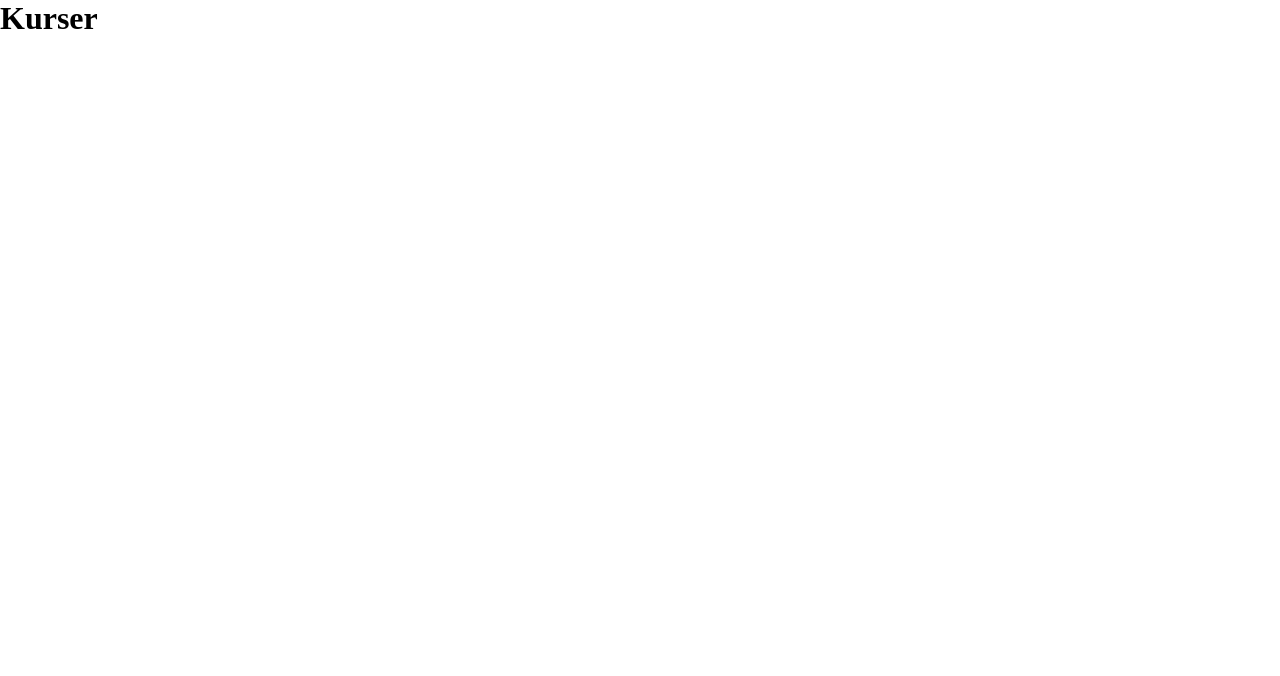
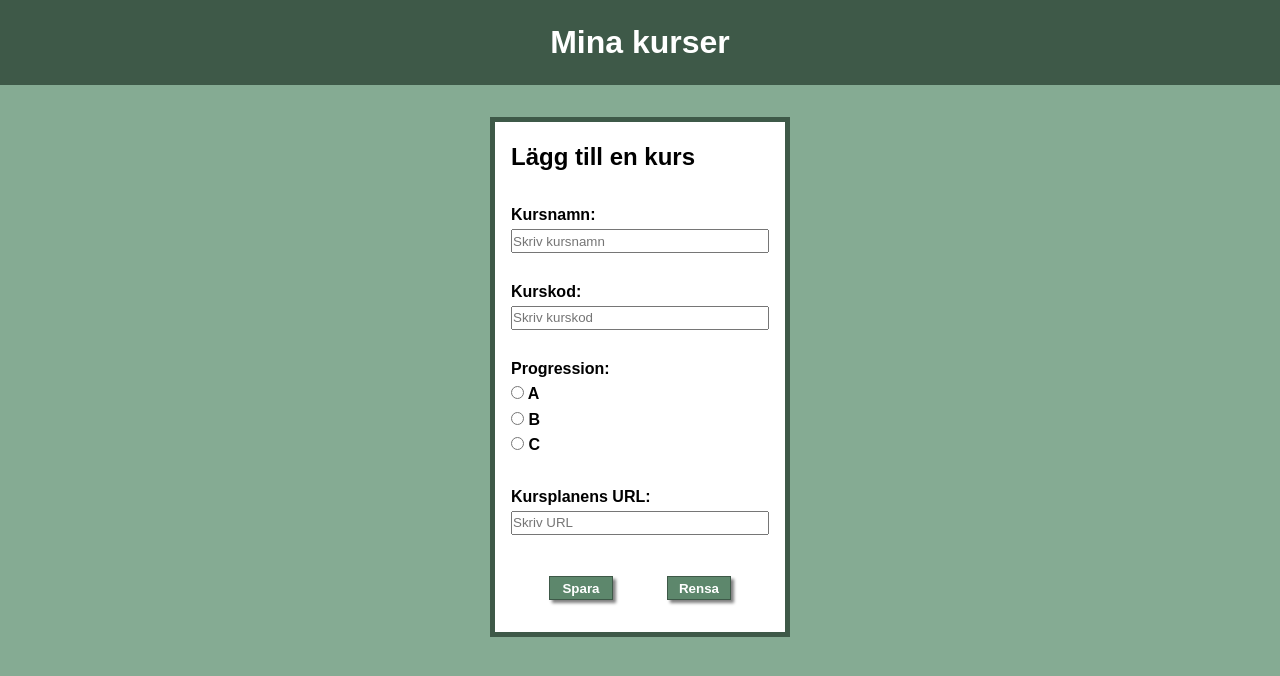
Before and after one commit to Luxusseife/typescript-1-grunder, a website built with Parcel: page src/index.html in a window 1280 px wide. Built offline with nearby package versions, Linux system fonts and the light colour scheme.

Commit message:
Skapat innehåll på index.html, stylat detta innehåll i scss-filerna, uppdaterat favicon, lagt till bakåtkompabilitet i package.json-filen samt uppdaterat README-filen.

```diff
--- a/package.json
+++ b/package.json
@@ -3,6 +3,7 @@
   "version": "1.0.0",
   "description": "",
   "source": "src/index.html",
+  "browserslist": "> 0.5%, last 2 versions, not dead",
   "scripts": {
     "start": "parcel",
     "build": "parcel build"
--- a/src/css/_base.scss
+++ b/src/css/_base.scss
@@ -4,3 +4,30 @@
     padding: 0;
     box-sizing: border-box;
 }
+
+// Typsnitt.
+$font-stack: "Arial Bold", sans-serif;
+
+// Färger.
+$primary-color: #85ab93;
+$secondary-color: darken($primary-color, 30%);
+
+// Rubriker.
+@mixin h1 {
+    padding-top: 1.5rem;
+    text-align: center;
+    color: white;
+}
+
+// Knappar.
+@mixin button {
+    width: 4rem;
+    height: 1.5rem;
+    margin: 1rem;
+    background-color: darken($primary-color, 15%);
+    border: 1px solid $secondary-color;
+    box-shadow: 3px 3px 3px grey;
+    color: white;
+    font-weight: bold;
+    cursor: pointer;
+}
--- a/src/css/_layout.scss
+++ b/src/css/_layout.scss
@@ -1 +1,54 @@
 @use 'base' as *;
+
+body {
+    font: 100% $font-stack;
+    background-color: $primary-color;
+    font-weight: bold;
+}
+
+header {
+    background-color: $secondary-color;
+    height: 85px;
+
+    h1 {
+        @include h1;
+    }
+}
+
+h2 {
+    text-align: left;
+}
+
+.form-container {
+    width: 300px;
+    border: 5px solid $secondary-color;
+    background-color: white;
+    line-height: 1.6;
+    margin: 2rem auto;
+    padding: 1rem;
+
+    #coursesForm {
+
+        #courseCode, #courseName, #courseSyllabus {
+            width: 100%;
+            height: 1.5rem;
+        }
+
+        #A, #B, #C {
+            cursor: pointer;
+        }
+    }
+}
+
+.button-container {
+    display: flex;
+    justify-content: space-evenly;
+
+    #saveCourse, #resetForm {
+        @include button;
+
+        &:hover {
+            background-color: $secondary-color;
+        }
+    }
+}
--- a/src/index.html
+++ b/src/index.html
@@ -11,7 +11,49 @@
 </head>
 <body>
 
-    <h1>Kurser</h1>
+    <header>
+        <h1>Mina kurser</h1>
+    </header>
+
+    <div class="form-container">
+        <form id="coursesForm">
+            <h2>Lägg till en kurs</h2>
+            <br>
+            <label for="courseName">Kursnamn:</label>
+            <br>
+            <input type="text" name="name" id="courseName" placeholder="Skriv kursnamn">
+            <br>
+            <br>
+            <label for="courseCode">Kurskod:</label>
+            <br>
+            <input type="text" name="code" id="courseCode" placeholder="Skriv kurskod">
+            <br>
+            <br>
+            <p>Progression:</p>
+            <input type="radio" id="A" name="progression" value="A">
+            <label for="A">A</label>
+            <br>
+            <input type="radio" id="B" name="progression" value="B">
+            <label for="B">B</label>
+            <br>
+            <input type="radio" id="C" name="progression" value="C">
+            <label for="C">C</label>
+            <br>
+            <br>
+            <label for="courseSyllabus">Kursplanens URL:</label>
+            <br>
+            <input type="text" name="syllabus" id="courseSyllabus" placeholder="Skriv URL">
+            <br>
+            <br>
+            <div class="button-container">
+                <input type="submit" id="saveCourse" value="Spara">
+                <input type="reset" id="resetForm" value="Rensa">
+            </div>
+        </form>
+
+        <div class="list-container">
+            <ul id="list"></ul>
+        </div>
 
 </body>
 </html>
```
Also changed, not shown: README.md, src/assets/favicon.ico.
